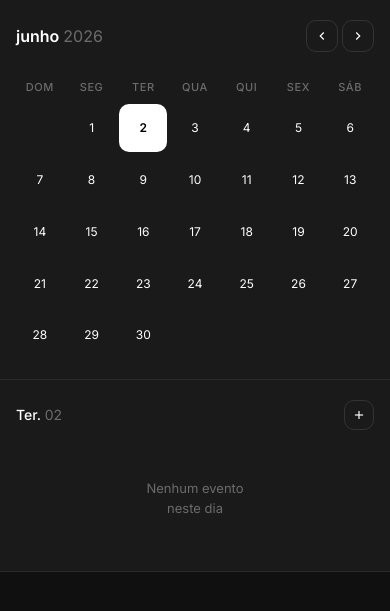
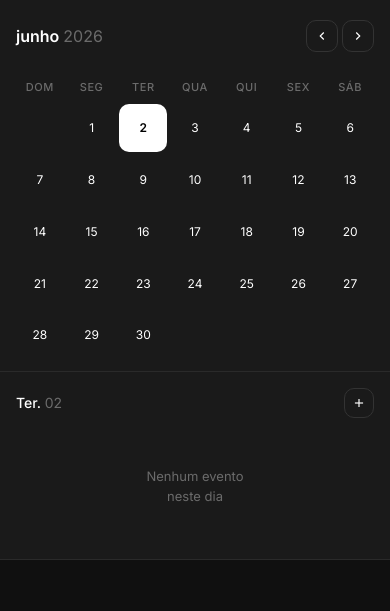
Before and after one commit to RibDevops/meucalendario, a Django app: page / in a window 390 px wide. Shown: the top 611 px of the page. Run offline with Django 4.2, Linux system fonts and the light colour scheme; data that the repository does not hold is empty.

Commit message:
Adjust calendar layout to fix spacing issues on mobile devices
Update CSS for `.cal-container` and `.cal-left`/`.cal-right` to correct mobile layout spacing, addressing issues caused by `align-content: stretch` and `min-height` overrides.

Replit-Commit-Author: Agent
Replit-Commit-Session-Id: f5557954-475c-4761-ad85-54138fe2ce2f
Replit-Commit-Checkpoint-Type: full_checkpoint
Replit-Commit-Event-Id: c6367584-14bf-4fdb-8ea4-8beca7645941
Replit-Commit-Screenshot-Url: https://storage.googleapis.com/screenshot-production-us-central1/724205bd-eafb-45d9-be5d-a80076cf20e0/f5557954-475c-4761-ad85-54138fe2ce2f/xcImeIy
Replit-Helium-Checkpoint-Created: true

```diff
--- a/calendario/static/css/calendario.css
+++ b/calendario/static/css/calendario.css
@@ -706,12 +706,15 @@ body {
 
     .cal-container {
         grid-template-columns: 1fr;
+        grid-template-rows: auto 1px auto;
+        align-content: start;
         border-radius: 0;
         border-left: none;
         border-right: none;
         border-top: none;
         max-width: 100%;
         min-height: unset;
+        height: auto;
     }
 
     .cal-divider {
@@ -720,11 +723,11 @@ body {
     }
 
     .cal-left {
-        padding: 20px 16px;
+        padding: 20px 16px 12px;
     }
 
     .cal-right {
-        padding: 20px 16px;
+        padding: 16px 16px 20px;
     }
 
     .cal-dia {
```
Also changed, not shown: attached_assets/image_1780514973306.png (added).
